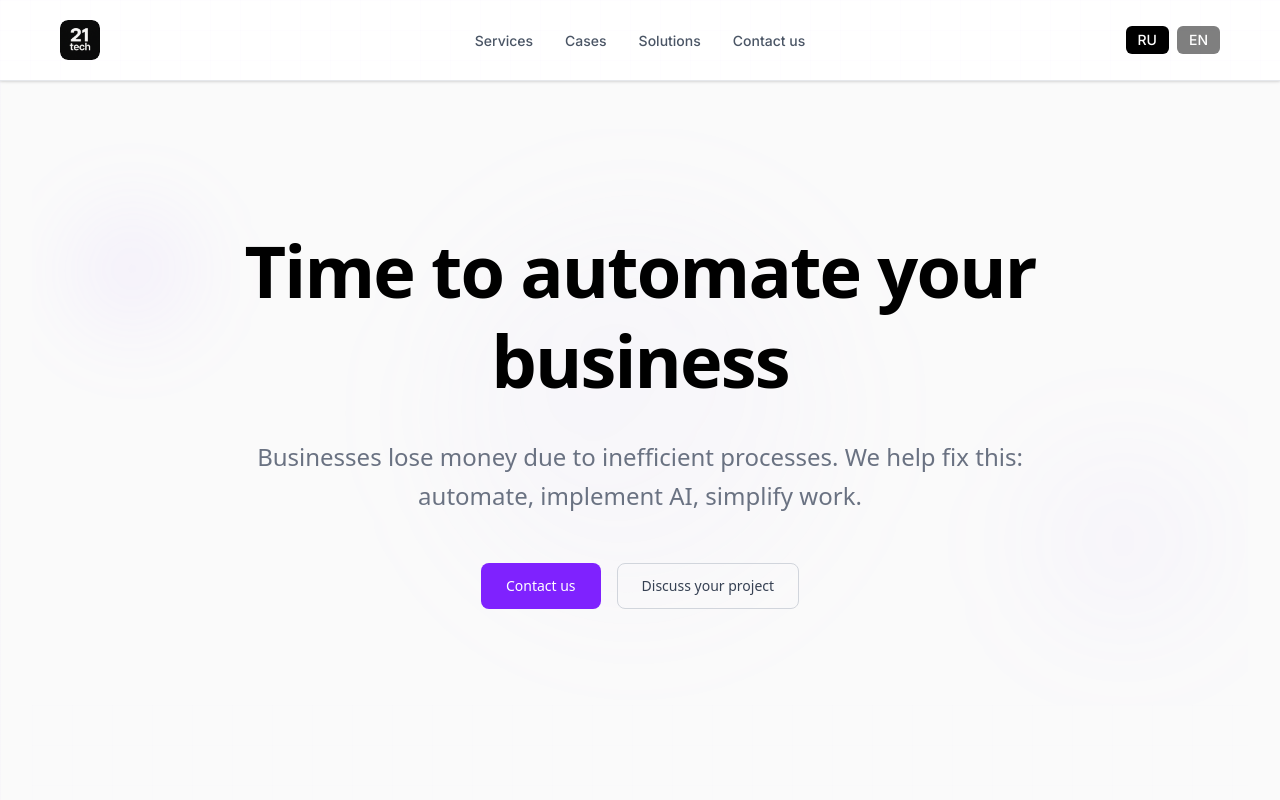
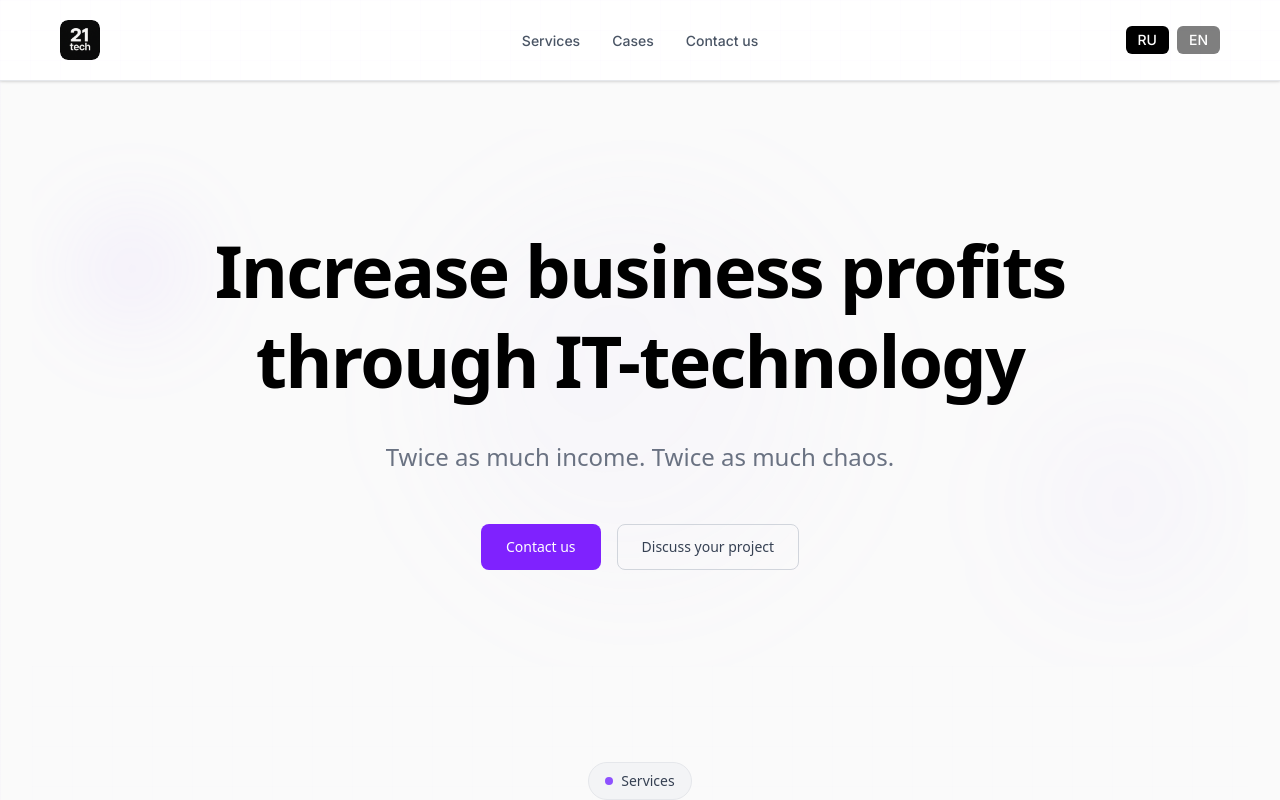
Before and after one commit to SimvolokovP/21tech, a Next.js app: page /en in a window 1280 px wide. Shown: the top 800 px of the page. Built offline with nearby package versions, Linux system fonts and the light colour scheme.

Commit message:
hero, navigation

```diff
--- a/messages/en.json
+++ b/messages/en.json
@@ -33,8 +33,8 @@
     "link": "Contact us"
   },
   "Hero": {
-    "title": "Time to automate your business",
-    "subtitle": "Businesses lose money due to inefficient processes. We help fix this: automate, implement AI, simplify work.",
+    "title": "Increase business profits through IT-technology",
+    "subtitle": "Twice as much income. Twice as much chaos.",
     "cta": "Contact us",
     "cta2": "Discuss your project"
   },
--- a/messages/ru.json
+++ b/messages/ru.json
@@ -32,8 +32,8 @@
 		"link": "Связаться"
 	},
 	"Hero": {
-    "title": "Время автоматизировать бизнес",
-    "subtitle": "Бизнесы теряют деньги из-за неэффективных процессов. Мы помогаем это исправить: автоматизируем, внедряем AI, упрощаем работу.",
+		"title": "Увеличиваем прибыль бизнеса с помощью IT-технологий",
+		"subtitle": "В 2 раза больше дохода. В 2 раза меньше хаоса.",
 		"cta": "Связаться с нами",
 		"cta2": "Обсудить проект"
 	},
--- a/src/app/[locale]/globals.css
+++ b/src/app/[locale]/globals.css
@@ -115,3 +115,7 @@ body.menu-open {
 	-webkit-box-orient: vertical;
 	overflow: hidden;
 }
+
+button, a {
+	@apply cursor-pointer;
+}
--- a/src/components/DesktopNav.tsx
+++ b/src/components/DesktopNav.tsx
@@ -10,7 +10,7 @@ export function DesktopNav() {
 	const navigation = [
 		{ text: t('navigation.services'), href: '/services' },
 		{ text: t('navigation.cases'), href: '/cases' },
-		{ text: t('navigation.solutions'), href: '/solutions' },
+		// { text: t('navigation.solutions'), href: '/solutions' },
 		// { text: t('navigation.blog'), href: '/blog' },
 		{ text: t('navigation.contacts'), href: '/contact-us' },
 	]
--- a/src/components/MobileNav.tsx
+++ b/src/components/MobileNav.tsx
@@ -16,7 +16,7 @@ export function MobileNav({ isOpen }: MobileNavProps) {
 	const navigation = [
 		{ text: t('navigation.services'), href: '/services' },
 		{ text: t('navigation.cases'), href: '/cases' },
-		{ text: t('navigation.solutions'), href: '/solutions' },
+		// { text: t('navigation.solutions'), href: '/solutions' },
 		// { text: t('navigation.blog'), href: '/blog' },
 		{ text: t('navigation.contacts'), href: '/contact-us' },
 	]
```
Lines whose indentation alone changed are shown as unchanged.
